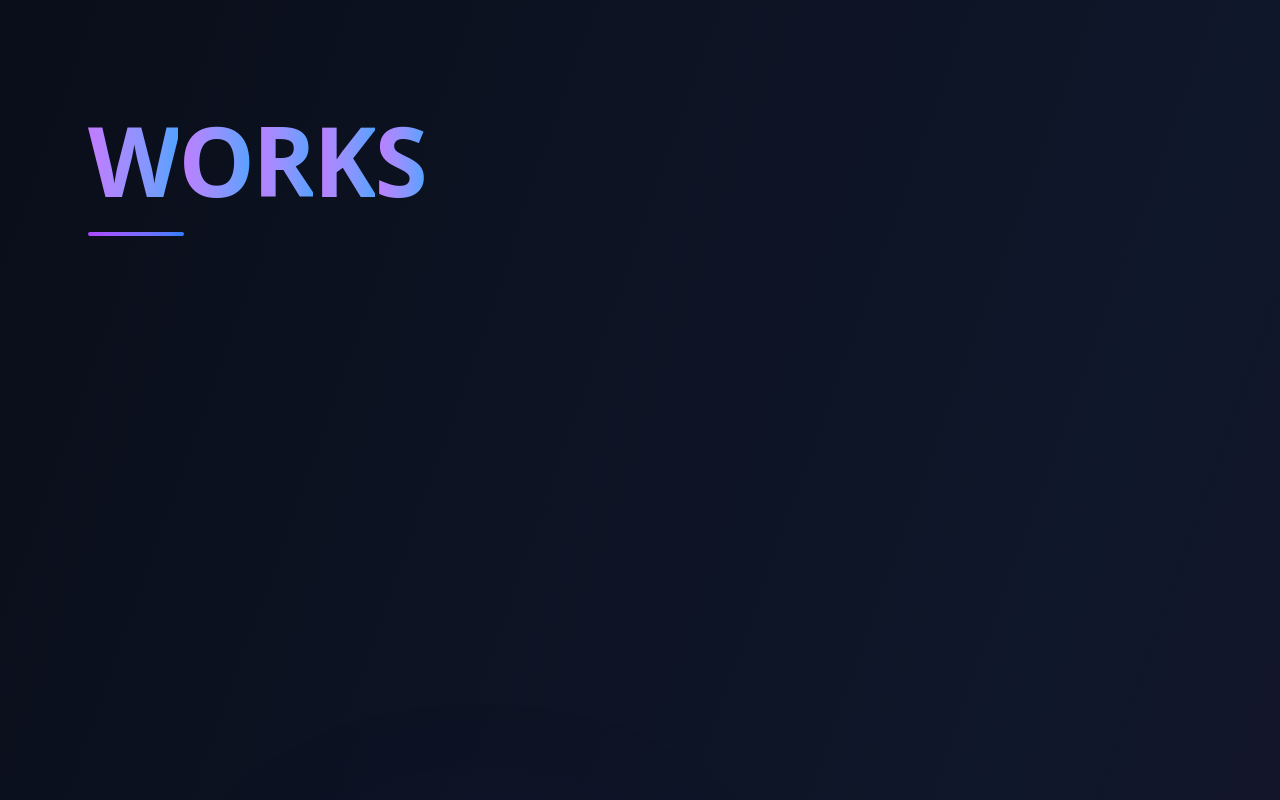
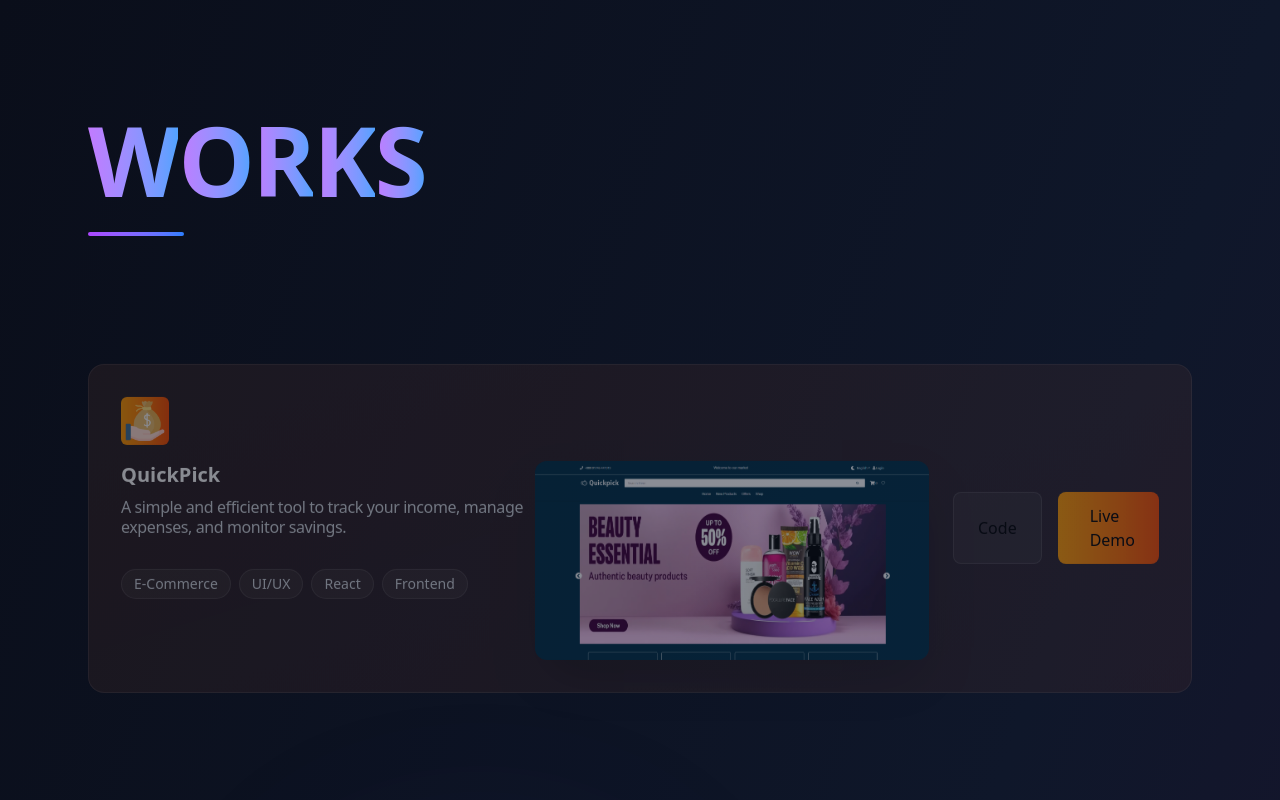
Before and after one commit to DevProdipraj/Portfolio, a React (Vite) app in the folder client/: page /work in a window 1280 px wide. Shown: the top 800 px of the page. Built offline with nearby package versions, Linux system fonts and the light colour scheme.

Commit message:
change some design

```diff
--- a/client/src/components/HeroArea.jsx
+++ b/client/src/components/HeroArea.jsx
@@ -91,7 +91,7 @@
             Hire Me
           </a>
           <a
-            href="https://drive.google.com/file/d/1tHRJDr5mr2SrHg2MnoBFiv7uMkQitTOf/view"
+            href="https://drive.google.com/file/d/10G9kyq6g-DCiO3IKs9znvRudc_O561aa/view?usp=sharing"
             target="_blank"
             rel="noopener noreferrer"
             className="flex items-center gap-x-2 px-6 py-3.5 border border-white/20 text-gray-300 rounded-lg font-medium hover:bg-white/10 transition-all"
--- a/client/src/components/Work.jsx
+++ b/client/src/components/Work.jsx
@@ -40,6 +40,7 @@
     projectImg: project5,
     projectLink: "https://devprodipraj.github.io/techillusionBD/",
     projectRepo: "https://github.com/DevProdipraj/techillusionBD",
+    projectLogo : ""
   },
   project6: {
     projectImg: project6,
@@ -82,8 +83,9 @@
         delay: 0.5,
         scrollTrigger: {
           trigger: ref,
-          start: "top 50%",
+          start: "top 90%",
           scrub: 2,
+          // markers : true
         },
       });
     });
@@ -239,7 +241,7 @@
               </p>
               <div className="hidden md:block">
                 <div className="flex flex-wrap gap-2 mt-4">
-                  {["Finance", "UI/UX", "React", "Frontend"].map((tag, idx) => (
+                  {["E-Commerce", "UI/UX", "React", "Frontend"].map((tag, idx) => (
                     <span
                       key={idx}
                       className="px-3 py-1 text-sm rounded-full bg-white/5 text-gray-300 border border-white/10"
@@ -261,9 +263,10 @@
               </a>
             </div>
           </div>
+          {/* mobile card  */}
           <div className="md:hidden mt-4">
             <div className="flex flex-wrap gap-2">
-              {["Finance", "UI/UX", "React", "Frontend"].map((tag, idx) => (
+              {["E-Commerce", "UI/UX", "React", "Frontend"].map((tag, idx) => (
                 <span
                   key={idx}
                   className="px-3 py-1 text-sm rounded-full bg-white/5 text-gray-300 border border-white/10"
```
Also changed, not shown: 1 other file (tests, documents, lock files or other folders).
